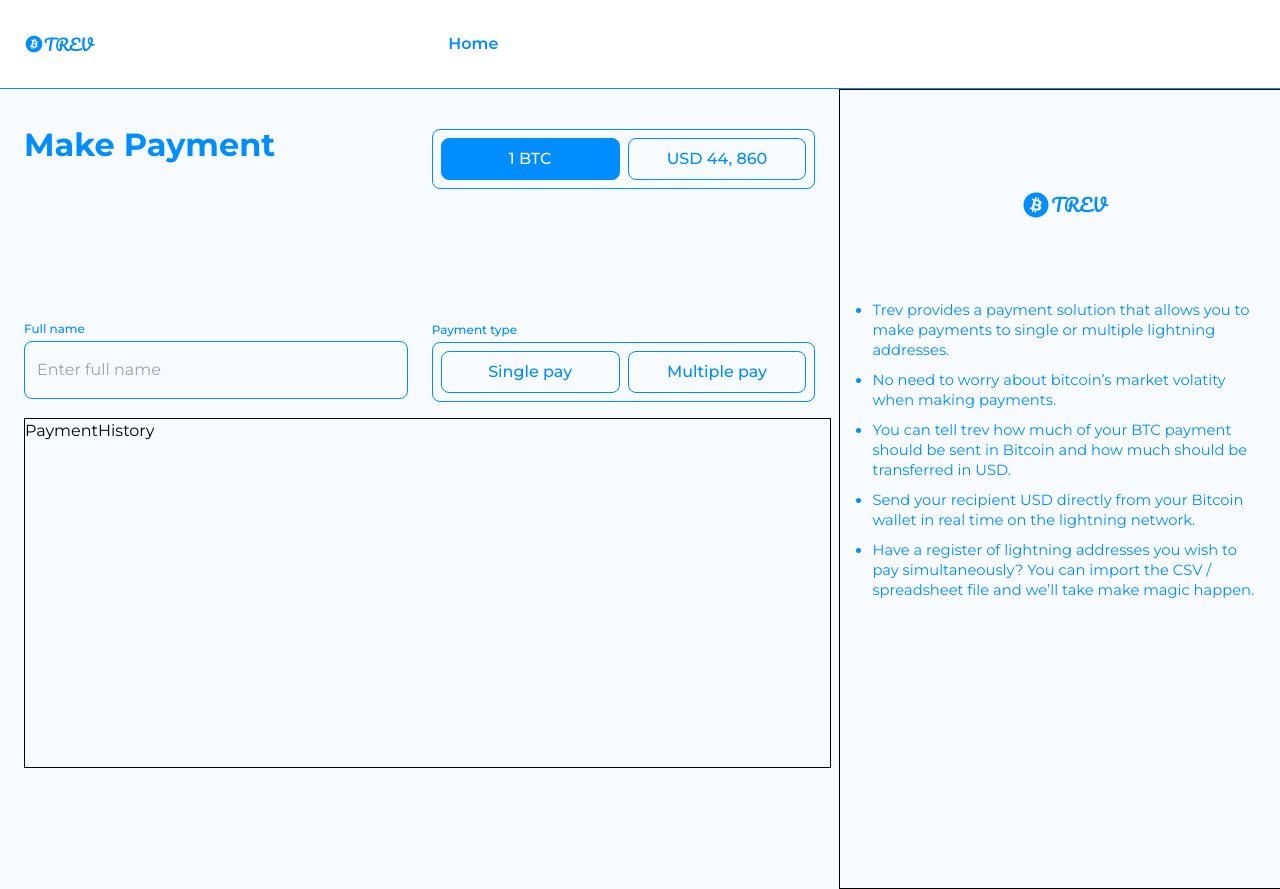
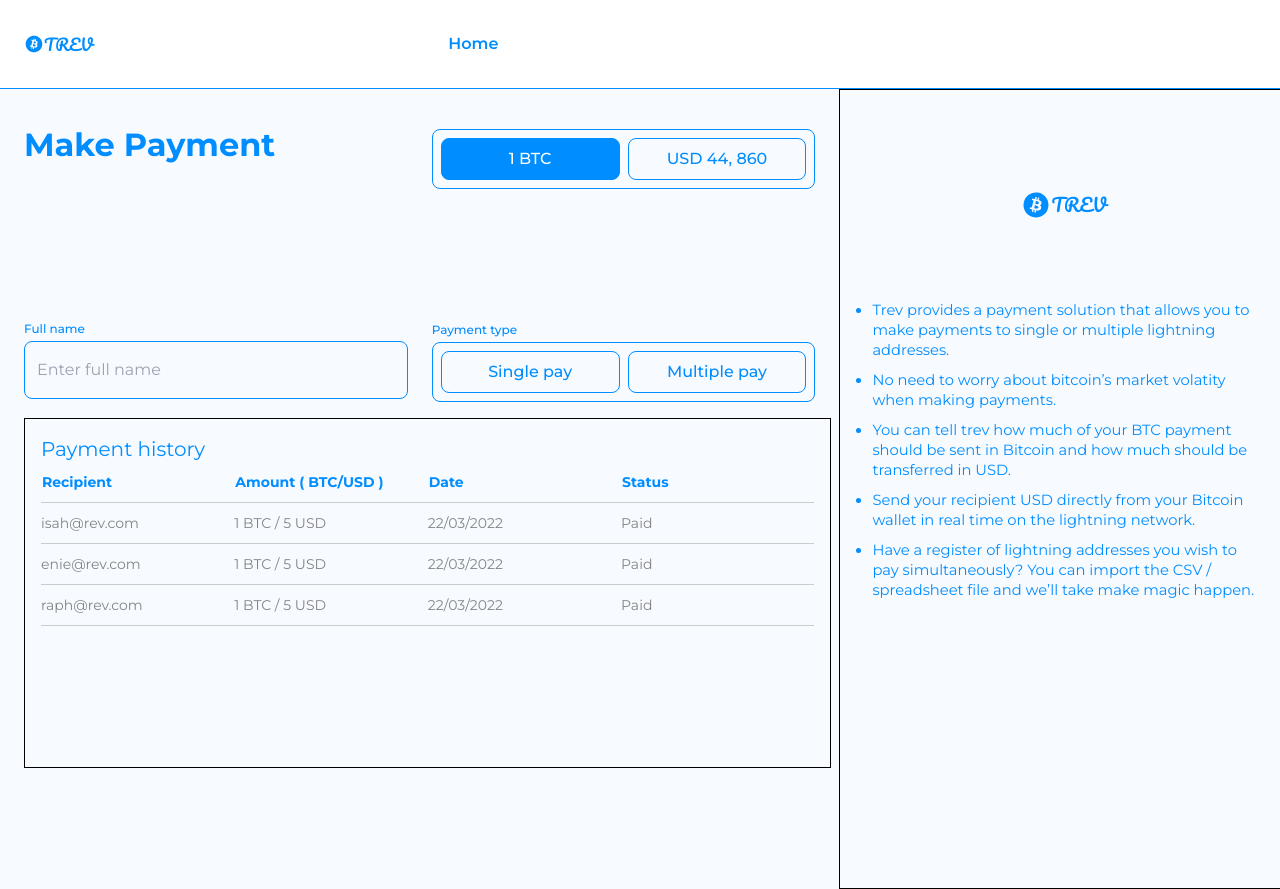
Before and after one commit to Extheoisah/TeamTREVLNpay, a Next.js app: page / in a window 1280 px wide. Built offline with nearby package versions, Linux system fonts and the light colour scheme.

Commit message:
started payment history

```diff
--- a/components/PaymentHistory.js
+++ b/components/PaymentHistory.js
@@ -1,9 +1,41 @@
-import React from 'react'
+import React from 'react';
 
 const PaymentHistory = () => {
   return (
-    <div>PaymentHistory</div>
-  )
-}
+    <div className="p-4">
+      <h2 className="text-blue-700 bold text-xl mb-2">Payment history</h2>
+      <table className="md:table-fixed w-full">
+        <thead className="text-left text-blue-700">
+          <tr className="text-sm">
+            <th>Recipient</th>
+            <th>Amount ( BTC/USD )</th>
+            <th>Date</th>
+            <th>Status</th>
+          </tr>
+        </thead>
+        <tbody className="text-grey-700 text-sm">
+          <tr>
+            <td>isah@rev.com</td>
+            <td>1 BTC / 5 USD</td>
+            <td>22/03/2022</td>
+            <td>Paid</td>
+          </tr>
+          <tr>
+            <td>enie@rev.com</td>
+            <td>1 BTC / 5 USD</td>
+            <td>22/03/2022</td>
+            <td>Paid</td>
+          </tr>
+          <tr>
+            <td>raph@rev.com</td>
+            <td>1 BTC / 5 USD</td>
+            <td>22/03/2022</td>
+            <td>Paid</td>
+          </tr>
+        </tbody>
+      </table>
+    </div>
+  );
+};
 
-export default PaymentHistory
+export default PaymentHistory;
--- a/styles/globals.css
+++ b/styles/globals.css
@@ -11,3 +11,20 @@
     margin-bottom: 10px;
     font-size: 0.92rem;
 }
+
+
+table thead {
+    border-bottom: 1px solid #CCCCCC;
+}
+
+table thead tr th {
+    padding-bottom: 10px;
+}
+
+table tr td {
+    padding: 10px 0px;
+}
+
+table tbody tr {
+    border-bottom: 1px solid #CCCCCC;
+}
```
